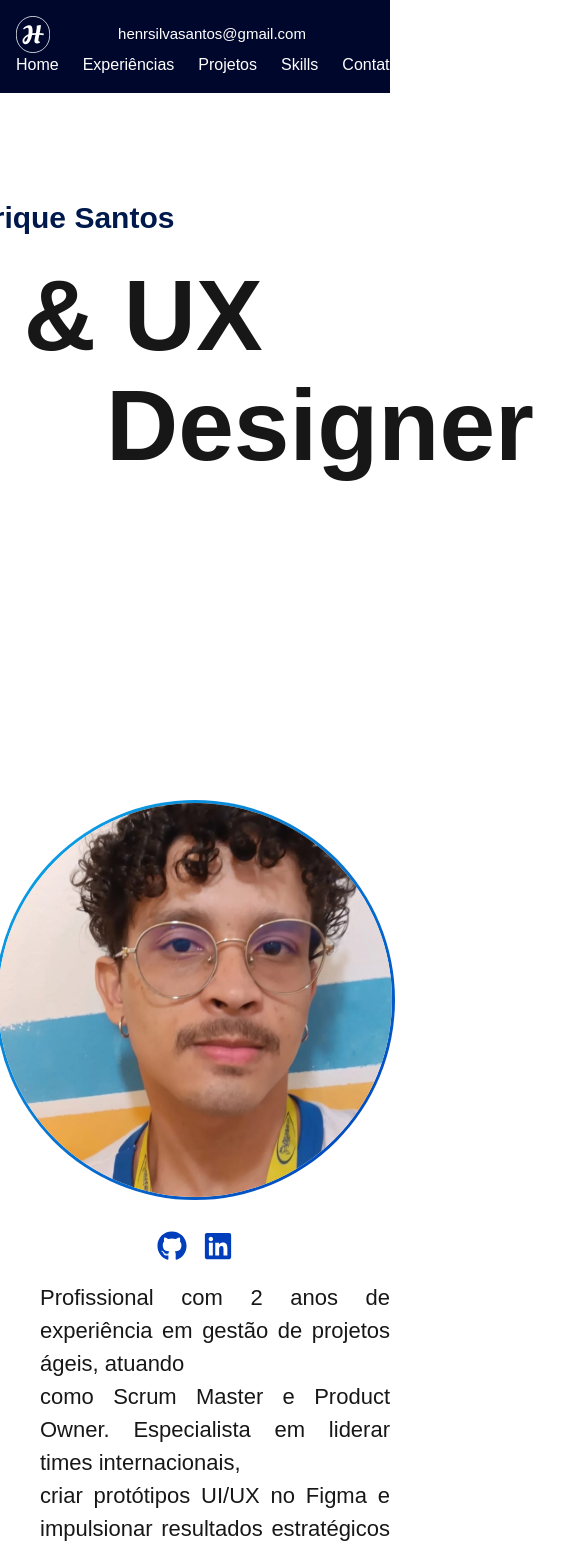
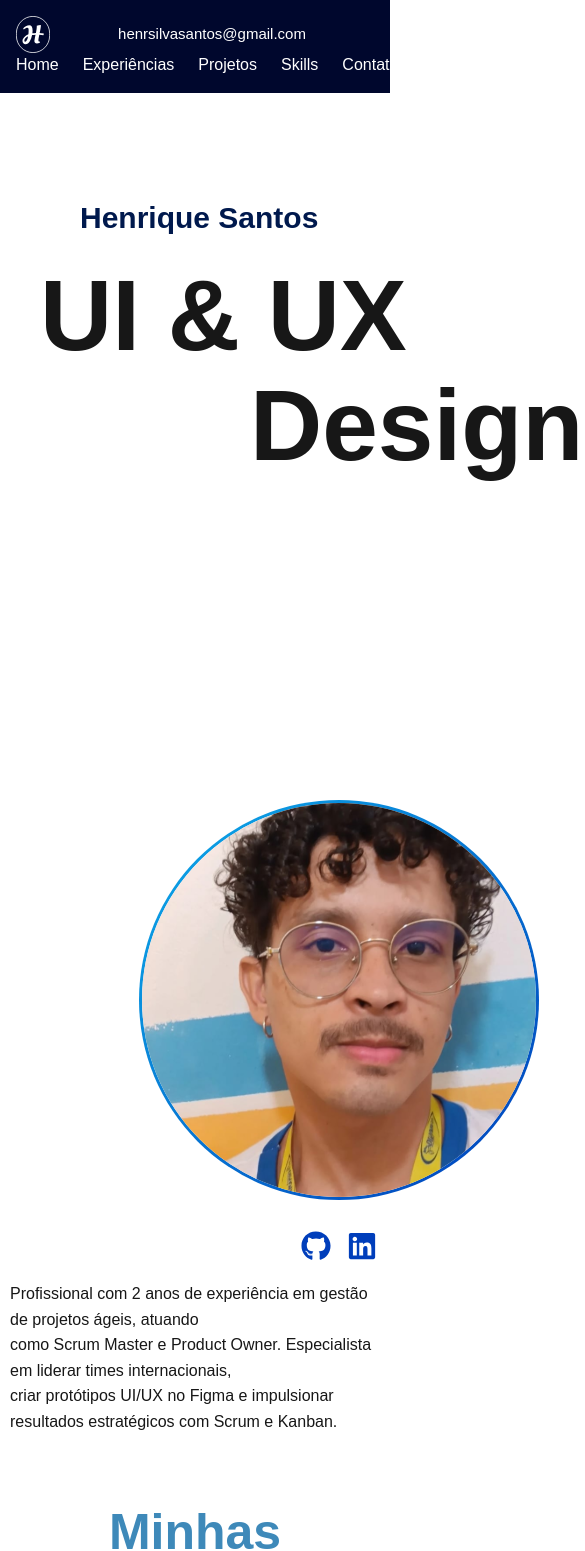
Before and after one commit to Henrsilva12/Portifolio, a Next.js app: page / in a window 390 px wide. Shown: the top 1551 px of the page, 585 px wide, since content can reach past the window. Built offline with nearby package versions, Linux system fonts and the light colour scheme.

Commit message:
Upgrade: Responsividade

```diff
--- a/src/app/globals.css
+++ b/src/app/globals.css
@@ -22,6 +22,8 @@ body {
 
 .header-section {
   display: flex;
+  flex-wrap: wrap;
+  justify-content: center;
   padding-top: 40px;
   align-items: center; /* Alinha verticalmente */
   gap: 300px; /* Espaçamento entre a foto e os títulos */
@@ -83,6 +85,23 @@ p {
   padding-left: 40px;
   text-align: justify;
   padding-top: 20px;
+  line-height: 1.6;
+}
+@media (max-width: 768px) {
+  p {
+    font-size: 18px; /* Reduz o tamanho da fonte para tablets */
+    padding-left: 20px; /* Diminui o espaçamento lateral */
+    padding-right: 20px; /* Adiciona espaçamento à direita */
+  }
+}
+
+@media (max-width: 480px) {
+  p {
+    font-size: 16px; /* Reduz ainda mais o tamanho da fonte para smartphones */
+    padding-left: 10px; /* Margens menores em telas pequenas */
+    padding-right: 10px;
+    text-align: left; /* Alinha o texto à esquerda para melhorar a leitura */
+  }
 }
 
 .skills-container {
@@ -91,6 +110,7 @@ p {
   gap: 50px;
   flex-wrap: wrap; /* Permite quebra de linha se necessário */
   margin-top: 45px;
+  padding: 0 20px;
 }
 
 .skill {
@@ -100,6 +120,8 @@ p {
   text-align: center;
   justify-content: center;
   gap: 10px;
+  flex-basis: 150px;
+  flex-grow: ;
 }
 
 .skill p {
@@ -113,6 +135,39 @@ p {
   margin-bottom: 0;
 }
 
+@media (max-width: 768px) {
+  .skills-container {
+    gap: 20px; /* Reduz o espaçamento para telas menores */
+  }
+
+  .skill img {
+    max-width: 80px; /* Ajusta o tamanho das imagens */
+  }
+
+  .skill p {
+    font-size: 16px; /* Diminui o texto */
+  }
+}
+
+@media (max-width: 480px) {
+  .skills-container {
+    flex-direction: column; /* Empilha os itens em telas muito pequenas */
+    align-items: center;
+  }
+
+  .skill {
+    flex-basis: auto; /* Remove a base fixa */
+  }
+
+  .skill img {
+    max-width: 70px; /* Ajusta ainda mais para telas pequenas */
+  }
+
+  .skill p {
+    font-size: 14px; /* Reduz o texto ainda mais */
+  }
+}
+
 .inputs {
   margin-top: 50px;
   margin-left: -700px;
```
